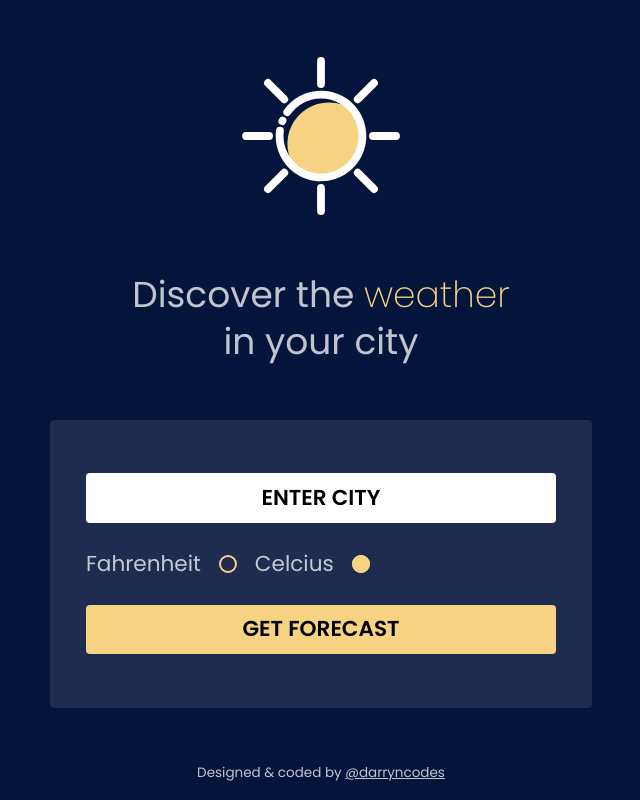
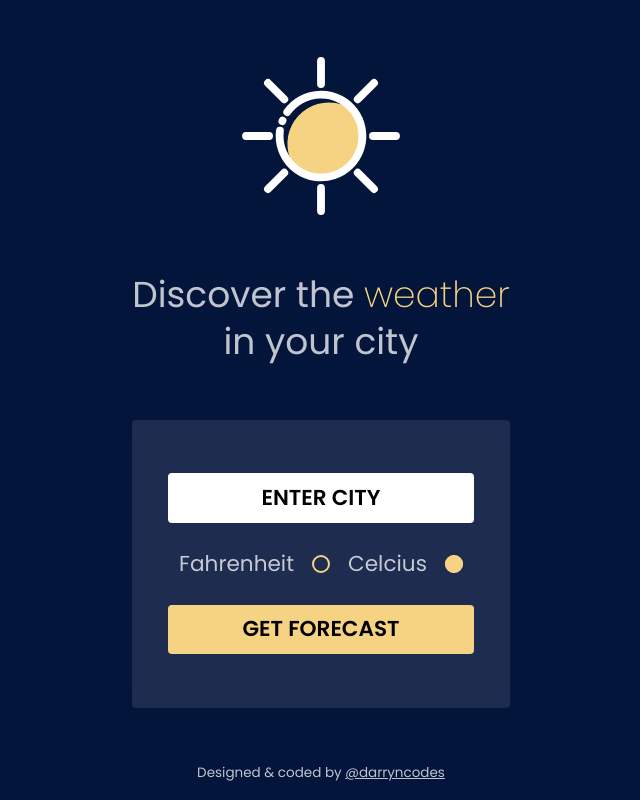
Before and after one commit to darryncodes/weather-app, a React (Create React App) app: page / in a window 1280 px wide. Shown: the whole page, without its empty margins (319-959 px from the left). Built offline with nearby package versions, Linux system fonts and the light colour scheme.

Commit message:
adding README.md

```diff
--- a/src/components/Form/Form.module.css
+++ b/src/components/Form/Form.module.css
@@ -4,10 +4,12 @@ form {
   backdrop-filter: blur(7.6px);
   -webkit-backdrop-filter: blur(7.6px);
   padding: 0 2rem;
+  max-width: 21rem;
   min-height: 16rem;
   display: flex;
   flex-direction: column;
   justify-content: center;
+  align-items: center;
   position: relative;
 }
 
```
Also changed, not shown: screenshot.png (added), 1 other file (tests, documents, lock files or other folders).
